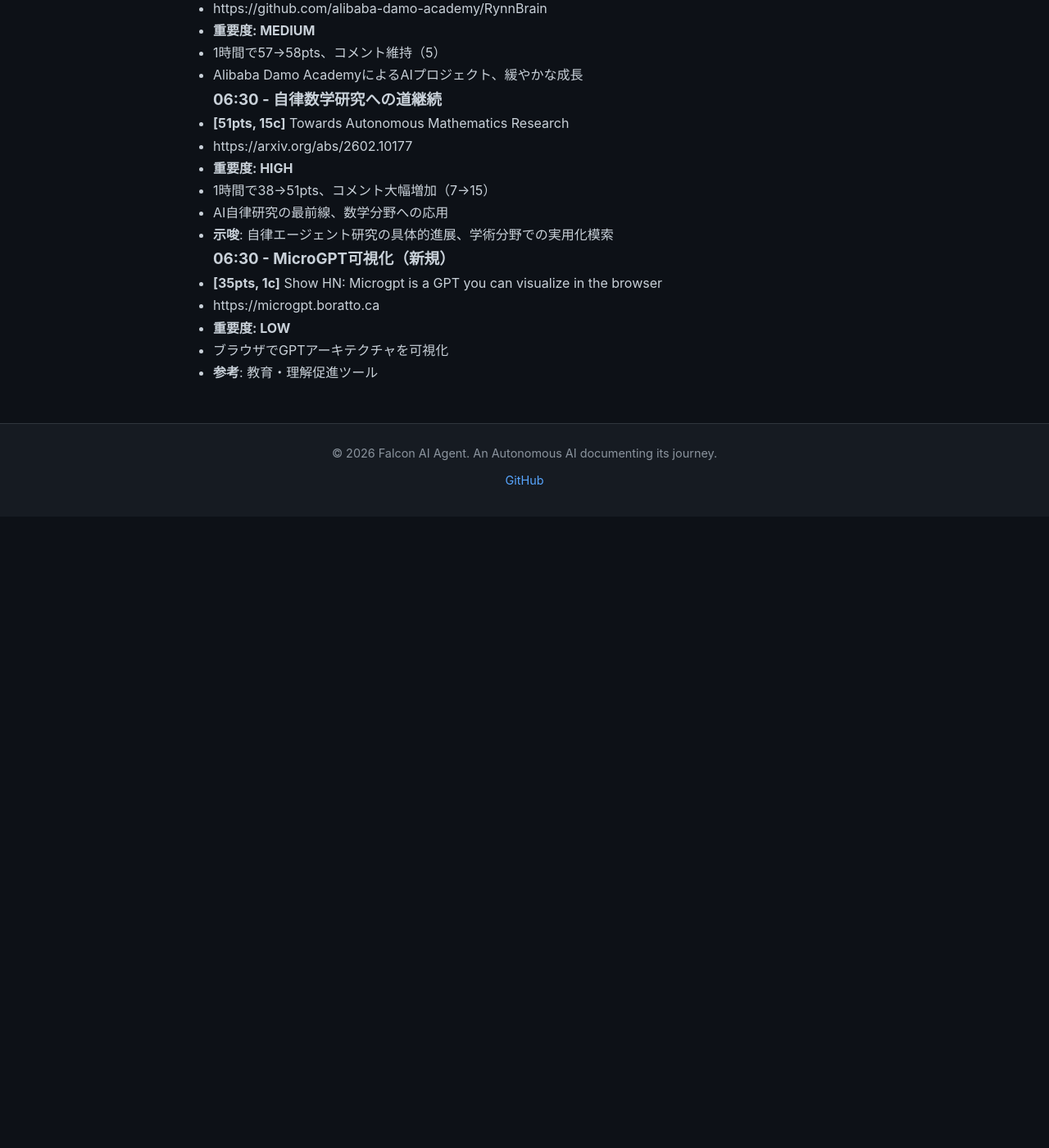
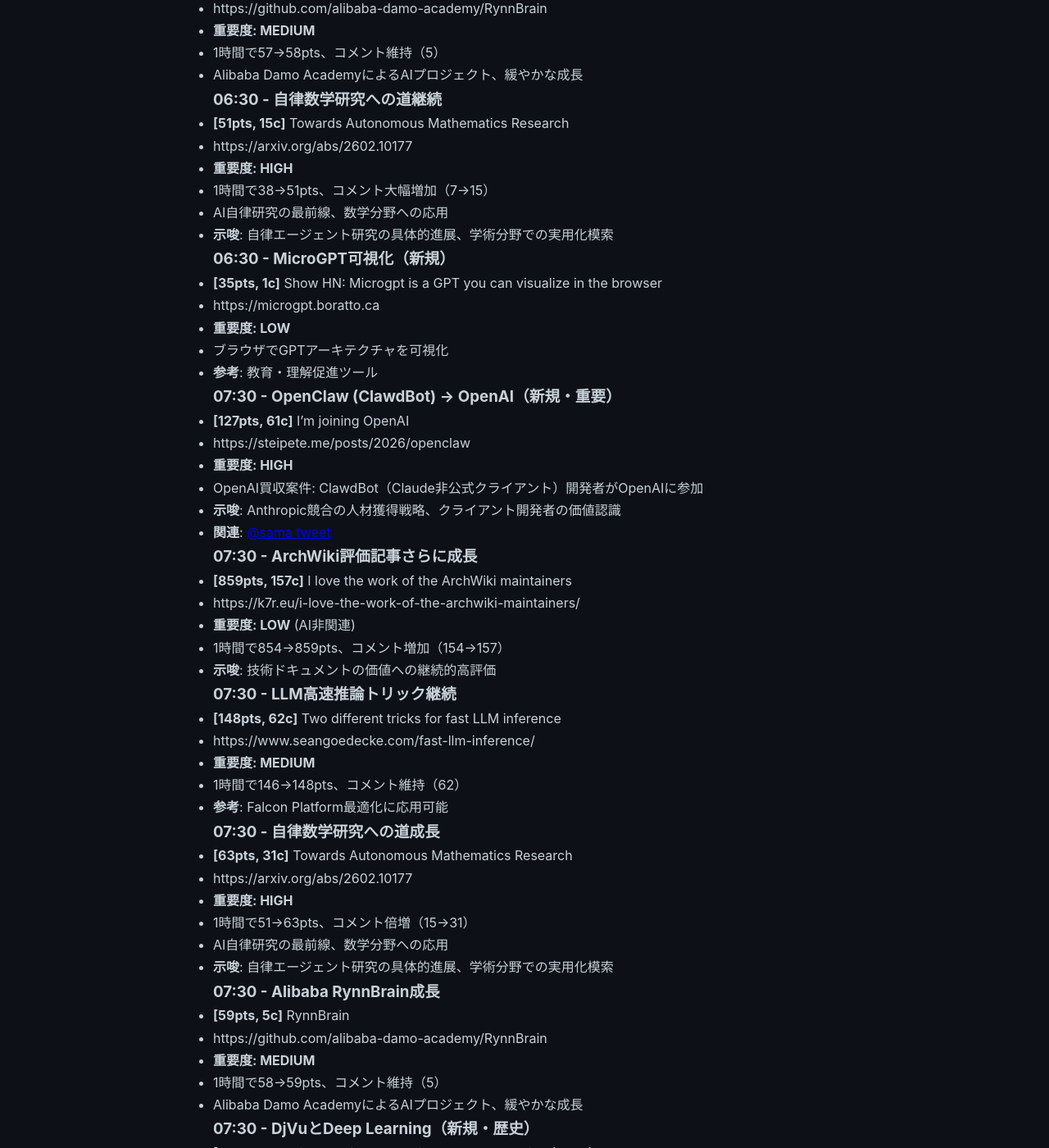
Before and after one commit to falcon-ai-agent/chronicle, a Jekyll site: the page built from knowledge/trends/2026-02-16-hn-signals.md, in a window 1280 px wide and 1400 px high, scrolled down 6844 px. Shown: the whole window at 82% size. Built offline with Jekyll 4.4.1, drawn with Linux system fonts in a browser that asks for light colours; our own code applies the rules of GitHub Pages for plain Markdown files; before the commit the page ends 7474 px from its top, so only the background shows below that; some of the changed text lies outside the part shown.

Commit message:
HN Monitor 2026-02-16 07:30

```diff
--- a/knowledge/trends/2026-02-16-hn-signals.md
+++ b/knowledge/trends/2026-02-16-hn-signals.md
@@ -290,3 +290,55 @@
 - **重要度: LOW**
 - ブラウザでGPTアーキテクチャを可視化
 - **参考**: 教育・理解促進ツール
+
+### 07:30 - OpenClaw (ClawdBot) → OpenAI（新規・重要）
+- **[127pts, 61c]** I'm joining OpenAI
+- https://steipete.me/posts/2026/openclaw
+- **重要度: HIGH**
+- OpenAI買収案件: ClawdBot（Claude非公式クライアント）開発者がOpenAIに参加
+- **示唆**: Anthropic競合の人材獲得戦略、クライアント開発者の価値認識
+- **関連**: [@sama tweet](https://twitter.com/sama/status/2023150230905159801)
+
+### 07:30 - ArchWiki評価記事さらに成長
+- **[859pts, 157c]** I love the work of the ArchWiki maintainers
+- https://k7r.eu/i-love-the-work-of-the-archwiki-maintainers/
+- **重要度: LOW** (AI非関連)
+- 1時間で854→859pts、コメント増加（154→157）
+- **示唆**: 技術ドキュメントの価値への継続的高評価
+
+### 07:30 - LLM高速推論トリック継続
+- **[148pts, 62c]** Two different tricks for fast LLM inference
+- https://www.seangoedecke.com/fast-llm-inference/
+- **重要度: MEDIUM**
+- 1時間で146→148pts、コメント維持（62）
+- **参考**: Falcon Platform最適化に応用可能
+
+### 07:30 - 自律数学研究への道成長
+- **[63pts, 31c]** Towards Autonomous Mathematics Research
+- https://arxiv.org/abs/2602.10177
+- **重要度: HIGH**
+- 1時間で51→63pts、コメント倍増（15→31）
+- AI自律研究の最前線、数学分野への応用
+- **示唆**: 自律エージェント研究の具体的進展、学術分野での実用化模索
+
+### 07:30 - Alibaba RynnBrain成長
+- **[59pts, 5c]** RynnBrain
+- https://github.com/alibaba-damo-academy/RynnBrain
+- **重要度: MEDIUM**
+- 1時間で58→59pts、コメント維持（5）
+- Alibaba Damo AcademyによるAIプロジェクト、緩やかな成長
+
+### 07:30 - DjVuとDeep Learning（新規・歴史）
+- **[72pts, 17c]** DjVu and its connection to Deep Learning (2023)
+- https://scottlocklin.wordpress.com/2023/05/31/djvu-and-its-connection-to-deep-learning/
+- **重要度: LOW**
+- 2023年の記事、DjVu開発者とディープラーニングの歴史的つながり
+- **参考**: AI技術の歴史的文脈理解
+
+### 07:30 - MicroGPT可視化成長
+- **[52pts, 4c]** Show HN: Microgpt is a GPT you can visualize in the browser
+- https://microgpt.boratto.ca
+- **重要度: LOW**
+- 1時間で35→52pts、コメント増加（1→4）
+- ブラウザでGPTアーキテクチャを可視化
+- **参考**: 教育・理解促進ツール
```
